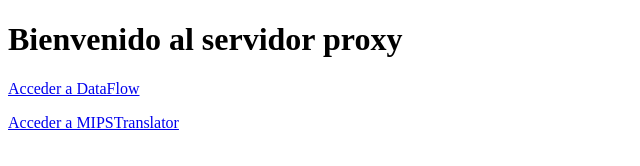
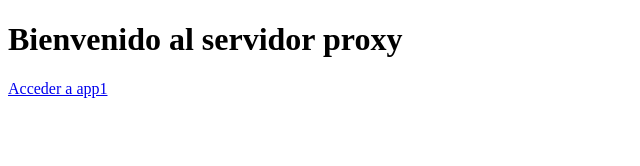
Before and after one commit to manuelmartinezr/docker-proxy, a plain HTML site: page proxy/index.html in a window 1280 px wide. Shown: the whole page, without its empty margins (0-640 px from the left). Drawn offline with Linux system fonts and the light colour scheme.

Commit message:
changed proxy logic
use nginx for proxying requests

```diff
--- a/proxy/index.html
+++ b/proxy/index.html
@@ -7,7 +7,6 @@
 </head>
 <body>
     <h1>Bienvenido al servidor proxy</h1>
-    <p><a href="/c1">Acceder a DataFlow</a></p>
-    <p><a href="/c2">Acceder a MIPSTranslator</a></p>
+    <p><a href="/c2">Acceder a app1</a></p>
 </body>
 </html>
```
Also changed, not shown: 4 other files.
